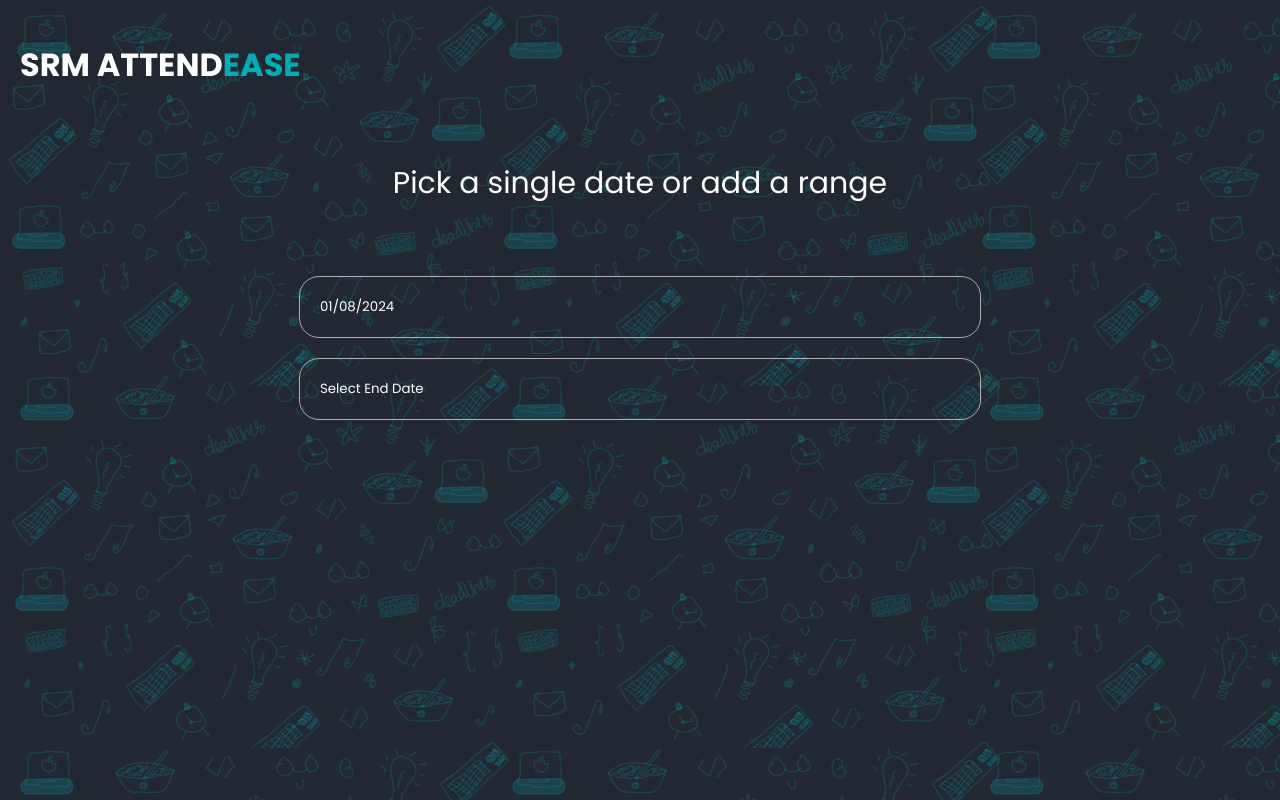
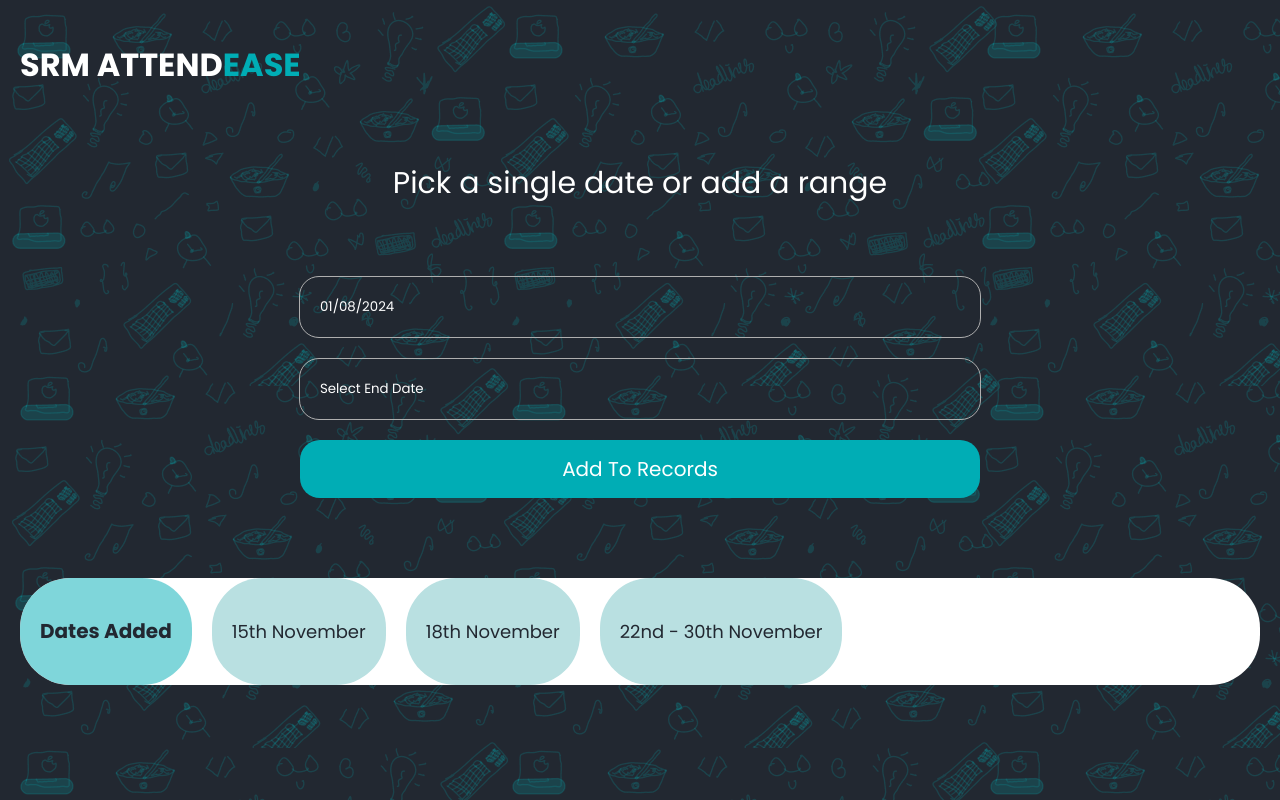
Before and after one commit to TartejBrothers/SRM-Attendease, a React (Create React App) app: page /project in a window 1280 px wide. Built offline with nearby package versions, Linux system fonts and the light colour scheme.

Commit message:
Updated Project page

```diff
--- a/src/components/home.jsx
+++ b/src/components/home.jsx
@@ -26,7 +26,7 @@ export default function homepage() {
           <p>A Portal To Assist You In Your Attendance Calculations</p>
         </div>
         <div className="homeform">
-          <form>
+          <form className="loginform">
             <h4>Login with your Academia Details</h4>
             <div className="forminner">
               <p>Glad you’re back.!</p>
--- a/src/components/project.jsx
+++ b/src/components/project.jsx
@@ -1,8 +1,8 @@
 import React, { useState } from "react";
 import DatePicker from "react-datepicker";
 import "react-datepicker/dist/react-datepicker.css";
+import "./styles/global.css";
 import "./styles/project.css";
-import "./styles/global.css";
 export default function ProjectPage() {
   const [startDate, setStartDate] = useState(new Date());
   const [endDate, setEndDate] = useState(null);
@@ -14,6 +14,7 @@ export default function ProjectPage() {
       </h1>
       <div className="projectbody">
         <h5>Pick a single date or add a range</h5>
+        <form>
           <div className="dateform">
             <DatePicker
               wrapperClassName="datePicker"
@@ -34,7 +35,19 @@ export default function ProjectPage() {
               minDate={startDate}
               onChange={(date) => setEndDate(date)}
             />
+            <button type="submit" className="submitbutton">
+              Add To Records
+            </button>
           </div>
+        </form>
+      </div>
+      <div className="datesadded">
+        <div className="datemain">
+          <h5>Dates Added</h5>
+        </div>
+        <div className="datebody">15th November</div>
+        <div className="datebody">18th November</div>
+        <div className="datebody">22nd - 30th November </div>
       </div>
     </div>
   );
--- a/src/components/styles/home.css
+++ b/src/components/styles/home.css
@@ -1,4 +1,3 @@
-
 .homecontent {
   display: flex;
   height: 100vh;
@@ -33,7 +32,7 @@
 .homeheader p {
   font-size: 24px;
 }
-.homeform form {
+.loginform {
   z-index: 10;
   display: flex;
   flex-direction: column;
@@ -57,14 +56,14 @@
   background-image: url("../images/formbg.png");
   padding-inline: 20px;
 }
-form h4 {
+.loginform h4 {
   text-align: center;
   margin-block-start: 0;
   margin-block-end: 0;
   font-size: 26px;
 }
 
-form input[type="text"],
+.loginform input[type="text"],
 [type="password"] {
   display: flex;
   color: #ffffff;
@@ -76,7 +75,7 @@ form input[type="text"],
   width: calc(100% - 40px);
 }
 
-form input::placeholder {
+.loginform input::placeholder {
   color: #ffffff;
 }
 
--- a/src/components/styles/project.css
+++ b/src/components/styles/project.css
@@ -28,6 +28,7 @@ html {
 .react-datepicker {
   border-radius: 20px;
 }
+
 .react-datepicker__input-container input {
   width: 50vw;
   background: none;
@@ -41,7 +42,7 @@ html {
 }
 .react-datepicker__month-container {
   padding: 40px;
-  width: calc(50vw - 80px);
+  width: calc(50vw - 40px);
 }
 .react-datepicker__day-names {
   background-color: #ffffff;
@@ -56,9 +57,60 @@ html {
 }
 
 .react-datepicker__day--selected {
-  background: rgba(0, 173, 181, 0.73);
+  background: #b9e0e1;
 }
 .react-datepicker__day--in-selecting-range,
 .react-datepicker__day--in-range {
-  background-color: rgba(0, 173, 181, 0.22);
+  background-color: #b9e0e1;
 }
+.react-datepicker__navigation {
+  margin-top: 8px;
+}
+.submitbutton {
+  display: flex;
+  padding: 14px 10px;
+  justify-content: center;
+  align-items: center;
+  gap: 10px;
+  width: calc(50vw + 40px);
+  border-radius: 20px;
+  background: radial-gradient(
+    100% 100% at 100% 100%,
+    rgba(0, 173, 181, 1) 0%,
+    rgba(0, 173, 181, 1) 100%
+  );
+  border: none;
+  color: #ffffff;
+  font-size: 20px;
+  margin-bottom: 80px;
+}
+.datesadded {
+  display: flex;
+  background-color: #ffffff;
+  color: rgba(34, 40, 49, 1);
+  border-radius: 50px;
+  overflow-x: scroll;
+
+  gap: 20px;
+}
+.datesadded::-webkit-scrollbar {
+  display: none;
+}
+.datemain {
+  background-color: rgba(0, 173, 181, 0.5);
+  padding: 5px 20px;
+  border-radius: 50px;
+  display: flex;
+  align-items: center;
+}
+.datemain h5 {
+  font-size: 20px;
+}
+.datebody {
+  background-color: #b9e0e1;
+  padding: 10px 20px;
+  font-size: 18px;
+  border-radius: 50px;
+  display: flex;
+  align-items: center;
+}
```
Lines whose indentation alone changed are shown as unchanged.
